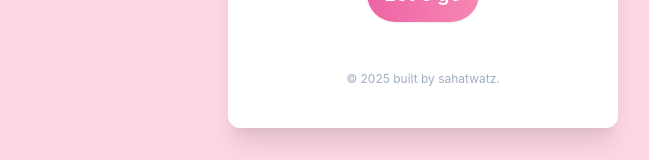
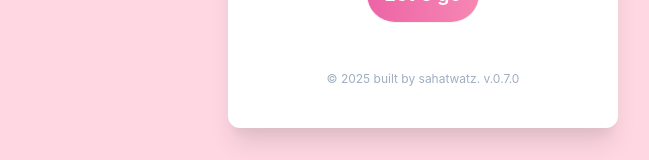
Before and after one commit to sahatwatz/funny-valentine, a React (Vite) app: page / in a window 1280 px wide. Shown: the part 551-711 px from the top of the page, without its empty margins (337-986 px from the left). Built offline with nearby package versions, Linux system fonts and the light colour scheme.

Commit message:
add version

```diff
--- a/src/component/NameInput.jsx
+++ b/src/component/NameInput.jsx
@@ -30,7 +30,7 @@ function NameInput({ onConfirm }) {
         Let's go
       </button>
       <footer class="text-gray-500 text-xs text-center p-4 mt-4">
-        <p>&copy; 2025 built by sahatwatz.</p>
+        <p>&copy; 2025 built by sahatwatz. v.0.7.0 </p>
       </footer>
     </div>
   );
```
